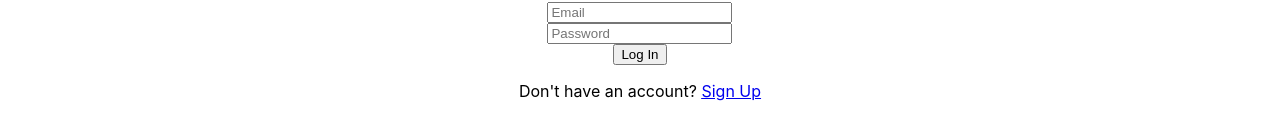
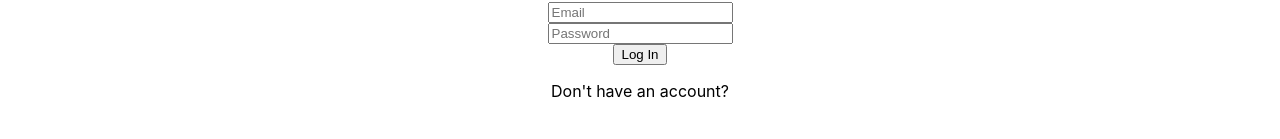
Before and after one commit to Finyasy/pet-shop-management-system-reactjs, a React (Create React App) app: page /login in a window 1280 px wide. Shown: the part 241-380 px from the top of the page. Built offline with nearby package versions, Linux system fonts and the light colour scheme.

Commit message:
reved <a> tag that was causing errors

```diff
--- a/src/Components/LogIn.js
+++ b/src/Components/LogIn.js
@@ -57,9 +57,6 @@ const LogIn = () => {
           {" "}
           Don't have an account?{" "}
           <Link to="/signup">
-            <a href="/signup">
-            Sign Up
-            </a>
           </Link>
         </p>
     </form>
```
